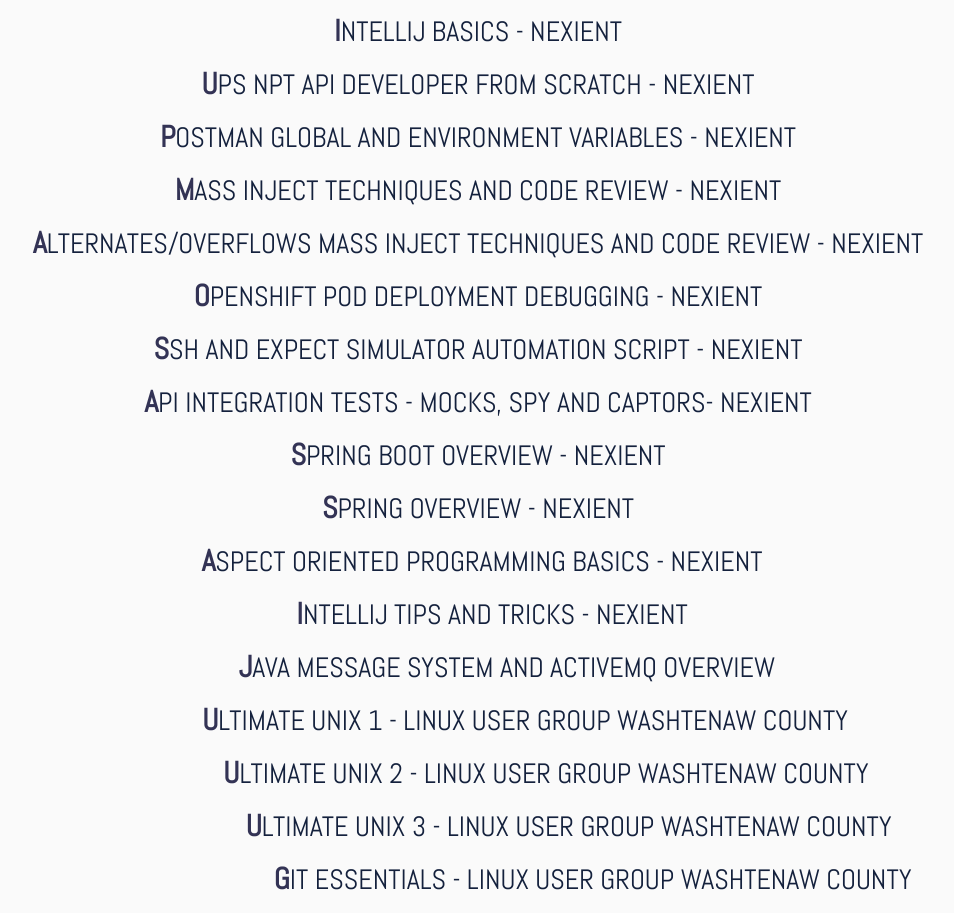
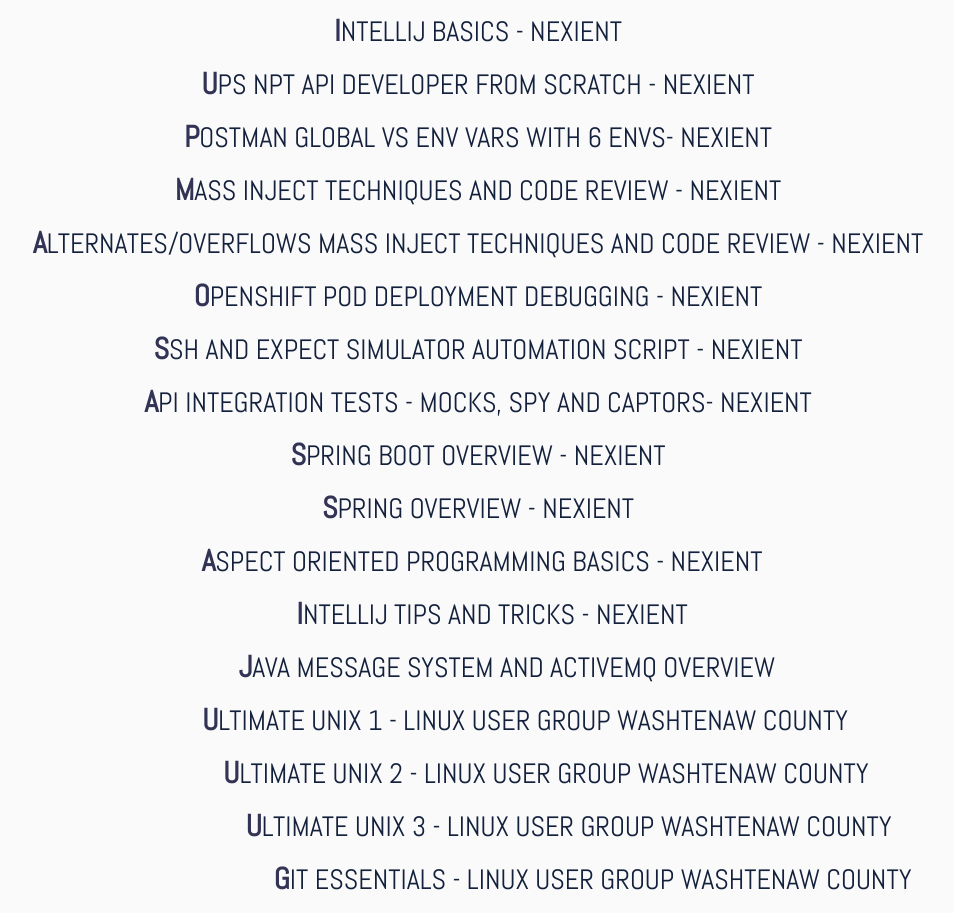
Before and after one commit to MenkeTechnologies/MenkeTechnologies.github.io, a plain HTML site: page about.html in a window 1280 px wide. Shown: the part 1360-2273 px from the top of the page, without its empty margins (162-1116 px from the left). Drawn offline with nearby package versions, Linux system fonts and the light colour scheme.

Commit message:
rename presentation

```diff
--- a/about.html
+++ b/about.html
@@ -107,7 +107,7 @@
     <h3>Git Essentials 3 - Nexient</h3>
     <h3>Intellij Basics - Nexient</h3>
     <h3>UPS NPT API Developer From Scratch - Nexient</h3>
-    <h3>Postman Global and Environment Variables - Nexient</h3>
+    <h3>Postman Global vs Env Vars with 6 Envs- Nexient</h3>
     <h3>Mass Inject Techniques and Code Review - Nexient</h3>
     <h3>Alternates/Overflows Mass Inject Techniques and Code Review - Nexient</h3>
     <h3>OpenShift Pod Deployment Debugging - Nexient</h3>
```
